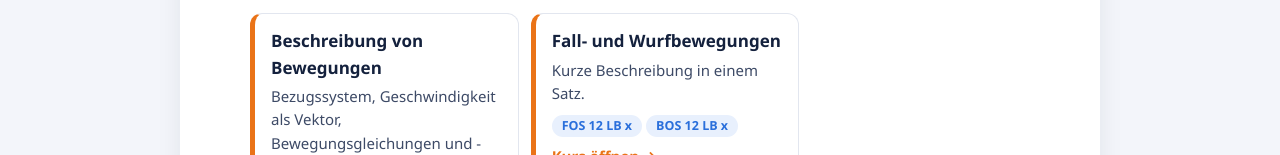
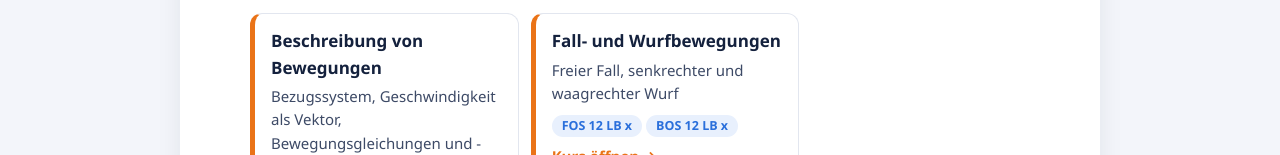
Before and after one commit to physik-fosbos/Physik, a plain HTML site: page index.html in a window 1280 px wide. Shown: the part 379-534 px from the top of the page. Drawn offline with Linux system fonts and the light colour scheme.

Commit message:
Update description for Fall- und Wurfbewegungen

```diff
--- a/index.html
+++ b/index.html
@@ -68,7 +68,7 @@ footer{text-align:center;color:var(--muted);font-size:13px;padding:0 16px 30px}
 
        <a class="kurs" href="wurf/">
         <h4>Fall- und Wurfbewegungen</h4>
-        <p>Kurze Beschreibung in einem Satz.</p>
+        <p>Freier Fall, senkrechter und waagrechter Wurf</p>
         <span class="tag">FOS 12 LB x</span><span class="tag">BOS 12 LB x</span>
         <span class="go">Kurs öffnen →</span>
       </a>
```
